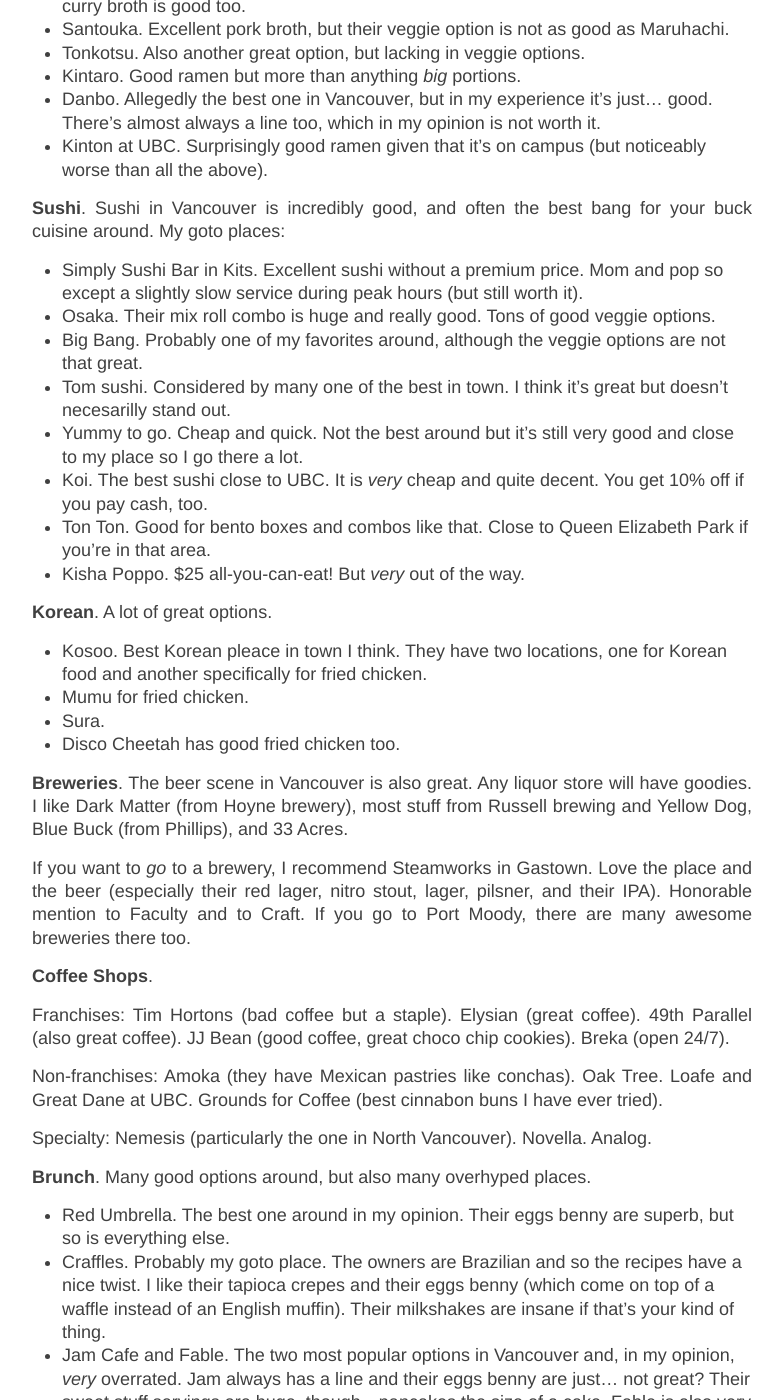
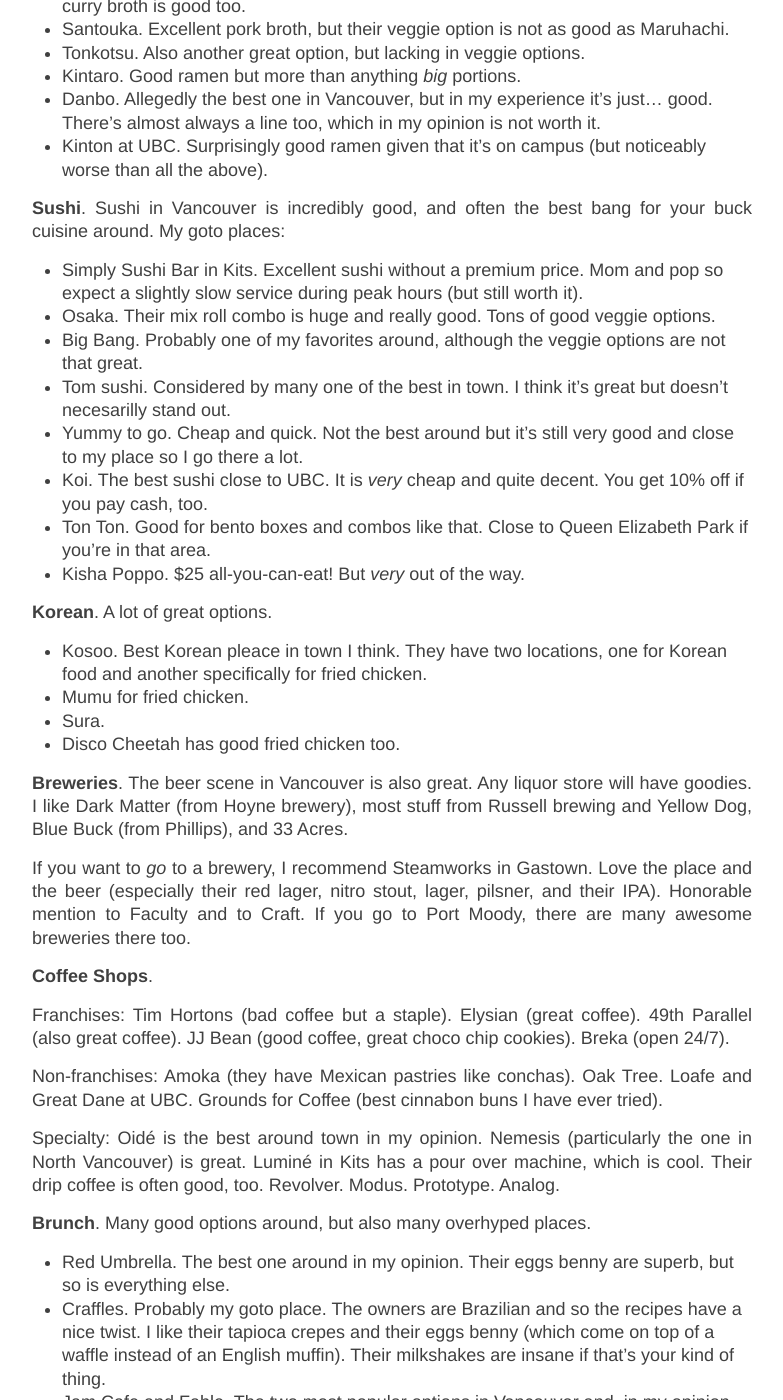
Before and after one commit to giankdiluvi/giankdiluvi.github.io, a Jekyll site: the page built from yvr.md, in a window 1280 px wide and 1400 px high, scrolled down 1445 px. Shown: the whole window, without its empty margins (248-1031 px from the left). Built offline with Jekyll 4.4.1, drawn with Linux system fonts in a browser that asks for light colours; nearby versions of some CDN libraries; our own code applies the rules of GitHub Pages for plain Markdown files.

Commit message:
improve yvr

```diff
--- a/yvr.md
+++ b/yvr.md
@@ -102,7 +102,7 @@
 and often the best bang for your buck cuisine around.
 My goto places:
 - Simply Sushi Bar in Kits. Excellent sushi without a premium price.
-Mom and pop so except a slightly slow service during peak hours
+Mom and pop so expect a slightly slow service during peak hours
 (but still worth it).
 - Osaka. Their mix roll combo is huge and really good. Tons of good veggie options.
 - Big Bang. Probably one of my favorites around,
@@ -156,8 +156,11 @@
 Oak Tree. Loafe and Great Dane at UBC.
 Grounds for Coffee (best cinnabon buns I have ever tried).
 
-Specialty: Nemesis (particularly the one in North Vancouver).
-Novella. Analog.
+Specialty: Oidé is the best around town in my opinion.
+Nemesis (particularly the one in North Vancouver) is great.
+Luminé in Kits has a pour over machine, which is cool.
+Their drip coffee is often good, too.
+Revolver. Modus. Prototype. Analog.
 
 **Brunch**.
 Many good options around,
```
Also changed, not shown: 6 other files.
